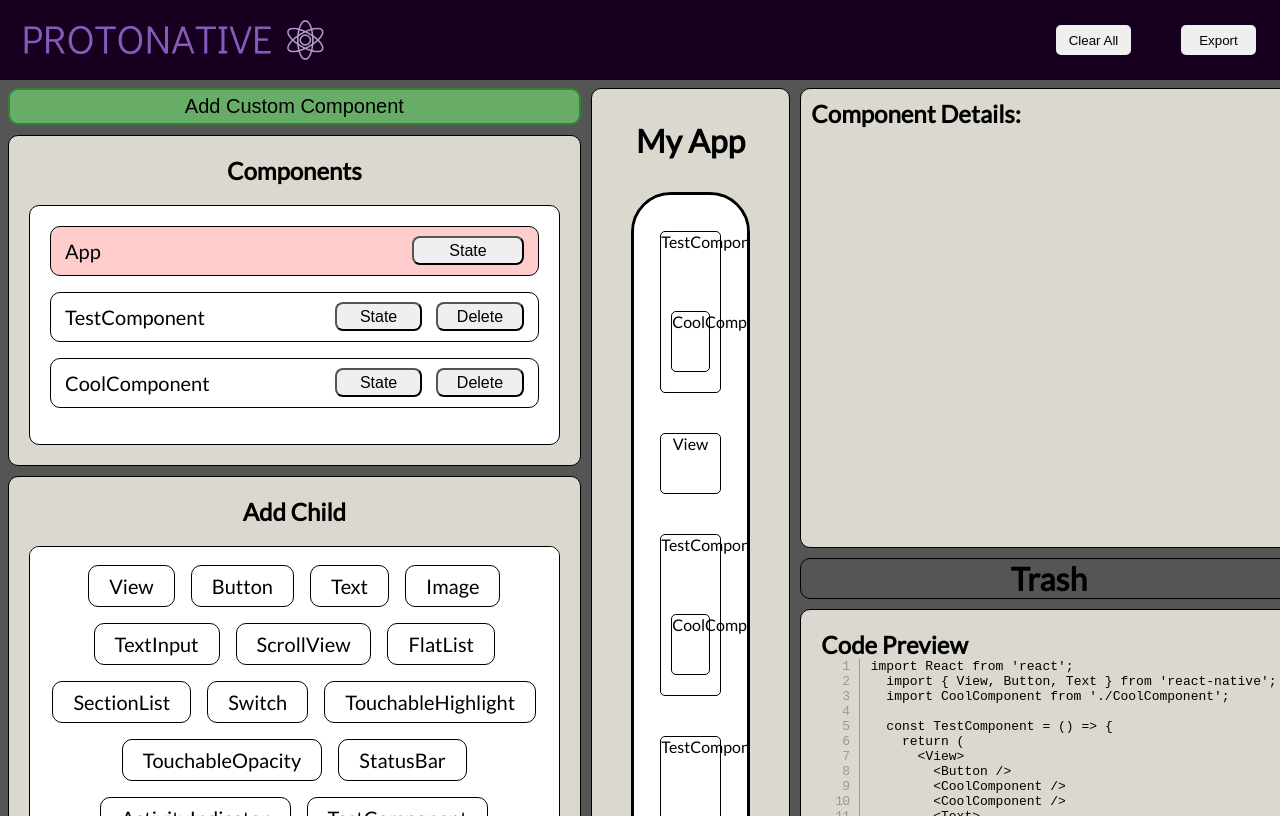
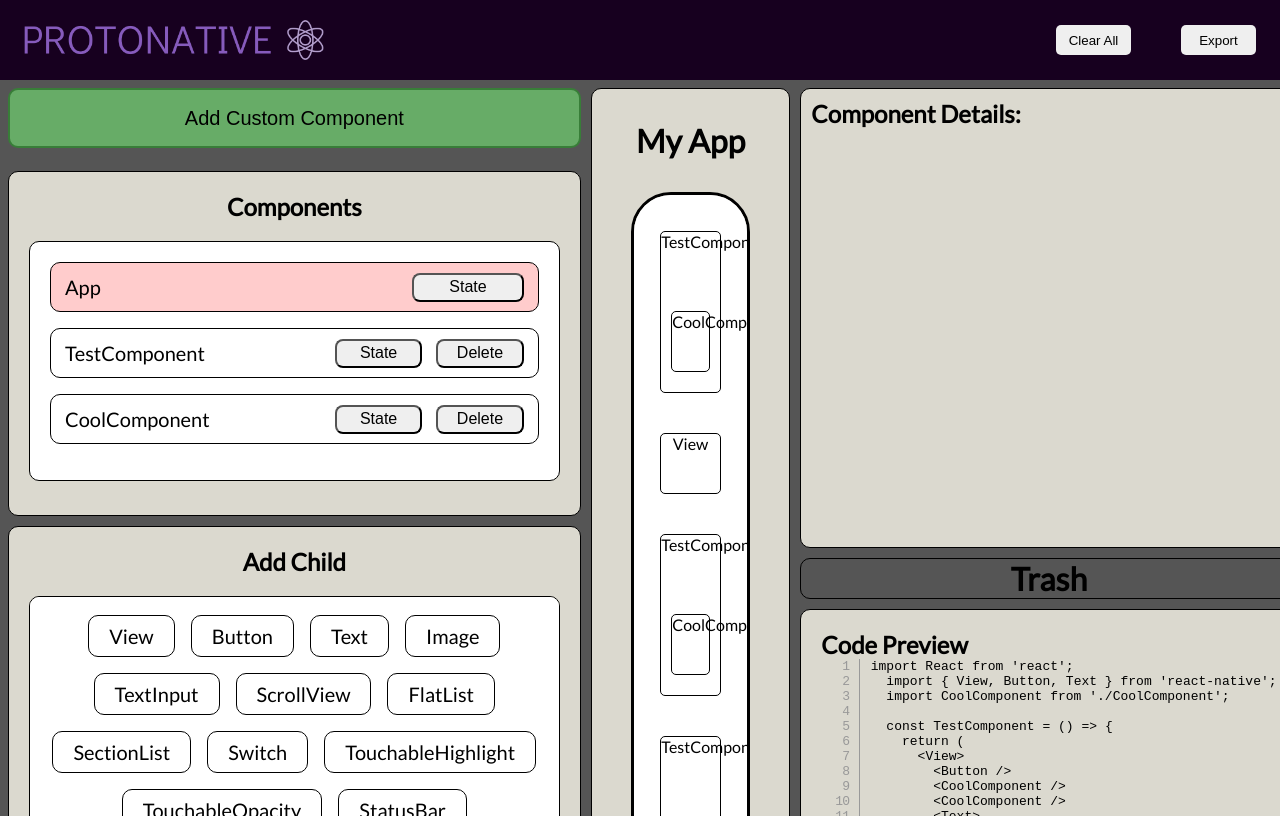
Before and after one commit to oslabs-beta/ProtoNative, a React app: page / in a window 1280 px wide. Built offline with nearby package versions, Linux system fonts and the light colour scheme; a small style sheet from the web is missing.

Commit message:
saving changes

```diff
--- a/src/styles/addComponent.scss
+++ b/src/styles/addComponent.scss
@@ -4,7 +4,7 @@
   align-items: center;
   justify-content: center;
   width: 100%;
-  height: 100%;
+  height: 60px
 }
 
 #addComponent {
--- a/src/styles/main.scss
+++ b/src/styles/main.scss
@@ -32,7 +32,6 @@ body {
 
 #left-container {
   display: grid;
-  grid-template-rows: .15fr .6fr .6fr;
   gap: 10px
 }
 
```
